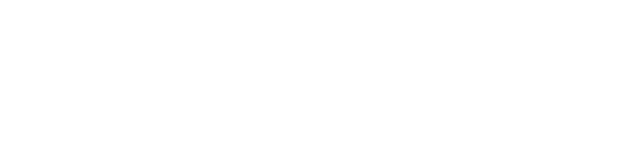
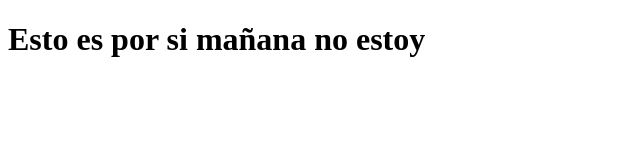
Before and after one commit to bryan4k/estudio-platzi, a plain HTML site: page index.html in a window 1280 px wide. Shown: the whole page, without its empty margins (0-640 px from the left). Drawn offline with Linux system fonts and the light colour scheme.

Commit message:
Esta es una modificacion del archivo index

```diff
--- a/index.html
+++ b/index.html
@@ -7,6 +7,6 @@
     <title>Page web</title>
 </head>
 <body>
-
+    <h1>Esto es por si mañana no estoy</h1>
 </body>
 </html>
```
